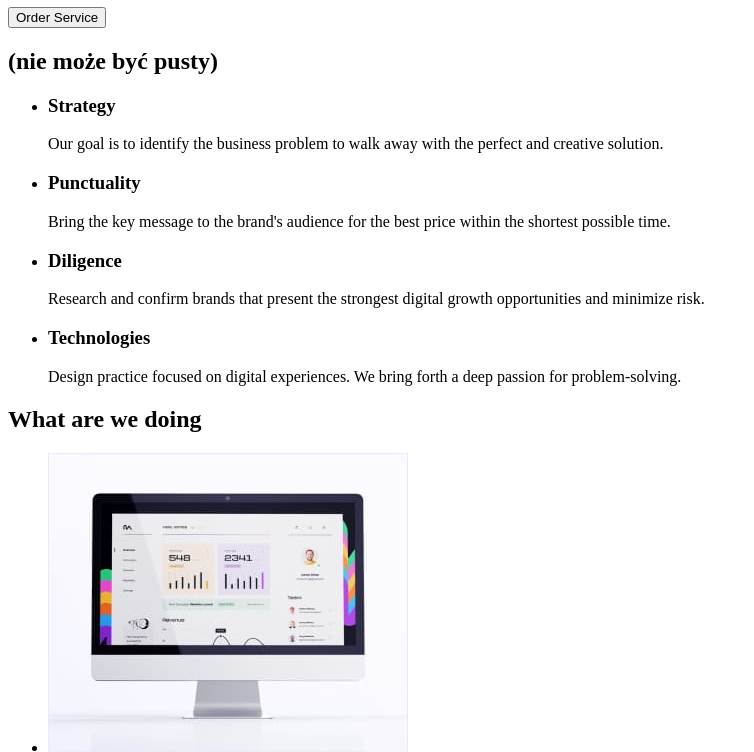
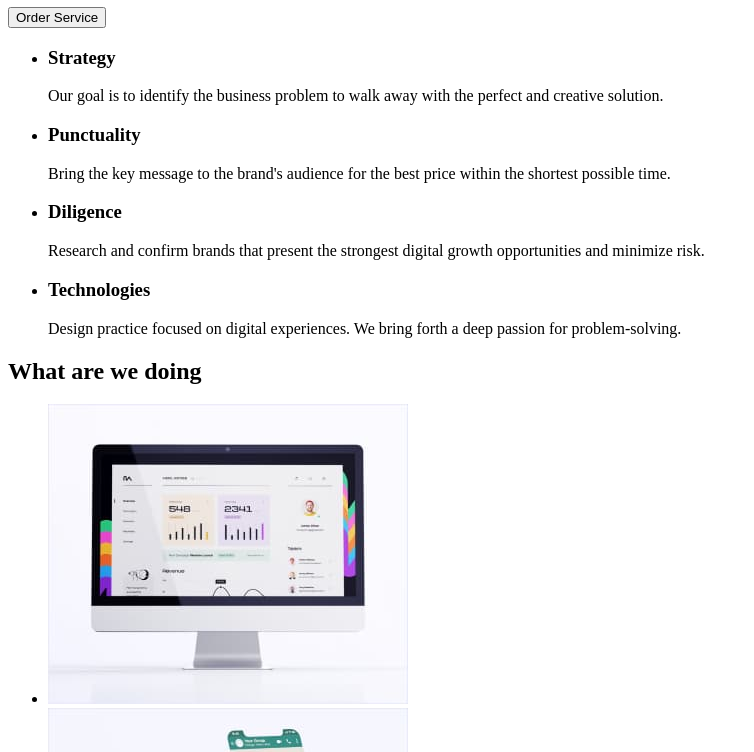
Before and after one commit to WolfLieutenant/goit-markup-hm-01, a plain HTML site: page index.html in a window 1280 px wide. Shown: the part 221-973 px from the top of the page, without its empty margins (0-754 px from the left). Drawn offline with Linux system fonts and the light colour scheme.

Commit message:
modified:   index.html

```diff
--- a/index.html
+++ b/index.html
@@ -37,7 +37,6 @@
         <h1>Effective Solutions for Your Business</h1>
         <button type="button">Order Service</button>
       <section>
-        <h2>(nie może być pusty)</h2>
         <ul>
           <li>
             <h3>Strategy</h3>
```
